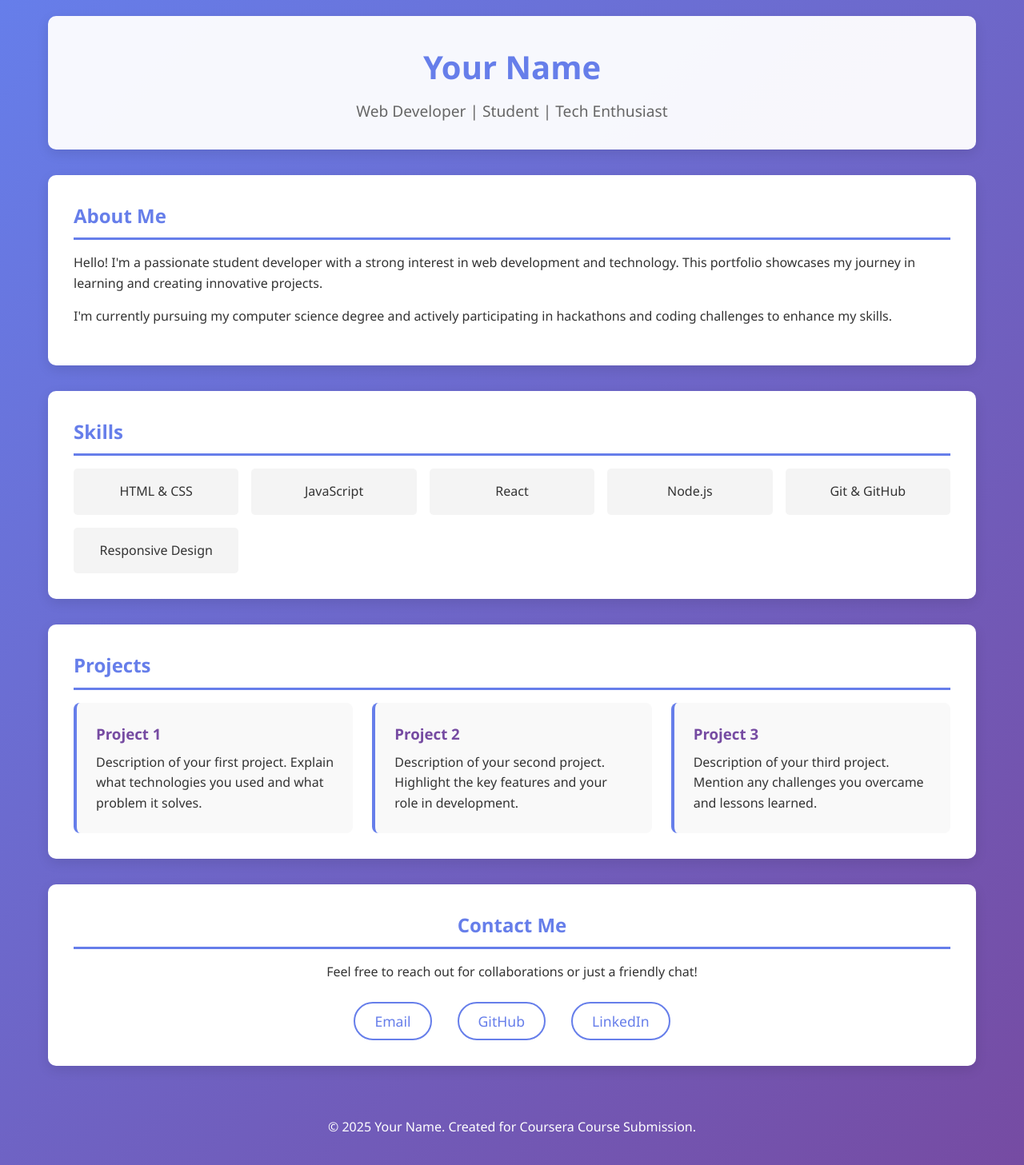
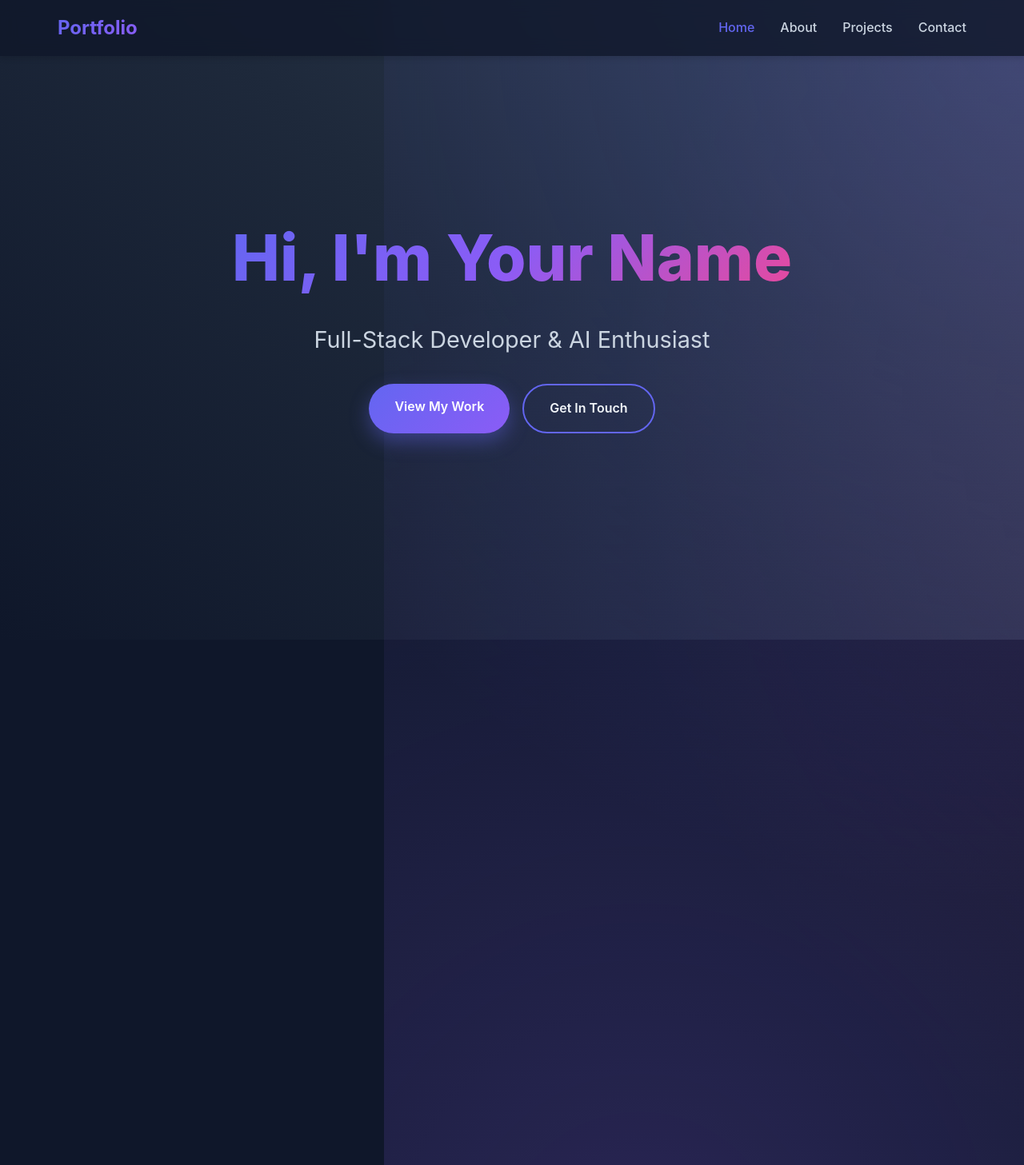
Before and after one commit to Bisakha842/coursera-portfolio, a plain HTML site: page index.html in a window 1280 px wide. Shown: the top 1457 px of the page at 80% size. After the commit the page ends 800 px from the top, so only its background shows below. Drawn offline with Linux system fonts and the light colour scheme.

Commit message:
Update homepage with advanced navigation and hero section
Added navigation and hero section to the portfolio.

```diff
--- a/index.html
+++ b/index.html
@@ -3,213 +3,35 @@
 <head>
     <meta charset="UTF-8">
     <meta name="viewport" content="width=device-width, initial-scale=1.0">
-    <title>My Portfolio - Coursera Project</title>
-    <style>
-        * {
-            margin: 0;
-            padding: 0;
-            box-sizing: border-box;
-        }
-
-        body {
-            font-family: 'Segoe UI', Tahoma, Geneva, Verdana, sans-serif;
-            line-height: 1.6;
-            color: #333;
-            background: linear-gradient(135deg, #667eea 0%, #764ba2 100%);
-        }
-
-        .container {
-            max-width: 1200px;
-            margin: 0 auto;
-            padding: 20px;
-        }
-
-        header {
-            background: rgba(255, 255, 255, 0.95);
-            padding: 2rem;
-            text-align: center;
-            border-radius: 10px;
-            margin-bottom: 2rem;
-            box-shadow: 0 5px 15px rgba(0,0,0,0.1);
-        }
-
-        header h1 {
-            color: #667eea;
-            font-size: 2.5rem;
-            margin-bottom: 0.5rem;
-        }
-
-        header p {
-            color: #666;
-            font-size: 1.2rem;
-        }
-
-        .section {
-            background: white;
-            padding: 2rem;
-            margin-bottom: 2rem;
-            border-radius: 10px;
-            box-shadow: 0 5px 15px rgba(0,0,0,0.1);
-        }
-
-        .section h2 {
-            color: #667eea;
-            margin-bottom: 1rem;
-            border-bottom: 3px solid #667eea;
-            padding-bottom: 0.5rem;
-        }
-
-        .about p {
-            margin-bottom: 1rem;
-        }
-
-        .skills {
-            display: grid;
-            grid-template-columns: repeat(auto-fit, minmax(200px, 1fr));
-            gap: 1rem;
-            margin-top: 1rem;
-        }
-
-        .skill-item {
-            background: #f4f4f4;
-            padding: 1rem;
-            border-radius: 5px;
-            text-align: center;
-            transition: transform 0.3s;
-        }
-
-        .skill-item:hover {
-            transform: translateY(-5px);
-            background: #667eea;
-            color: white;
-        }
-
-        .projects {
-            display: grid;
-            grid-template-columns: repeat(auto-fit, minmax(300px, 1fr));
-            gap: 1.5rem;
-            margin-top: 1rem;
-        }
-
-        .project-card {
-            background: #f9f9f9;
-            padding: 1.5rem;
-            border-radius: 8px;
-            border-left: 4px solid #667eea;
-            transition: transform 0.3s;
-        }
-
-        .project-card:hover {
-            transform: translateX(5px);
-            box-shadow: 0 5px 15px rgba(0,0,0,0.1);
-        }
-
-        .project-card h3 {
-            color: #764ba2;
-            margin-bottom: 0.5rem;
-        }
-
-        .contact {
-            text-align: center;
-        }
-
-        .contact-links {
-            display: flex;
-            justify-content: center;
-            gap: 2rem;
-            margin-top: 1.5rem;
-            flex-wrap: wrap;
-        }
-
-        .contact-links a {
-            color: #667eea;
-            text-decoration: none;
-            font-size: 1.1rem;
-            padding: 0.5rem 1.5rem;
-            border: 2px solid #667eea;
-            border-radius: 25px;
-            transition: all 0.3s;
-        }
-
-        .contact-links a:hover {
-            background: #667eea;
-            color: white;
-        }
-
-        footer {
-            text-align: center;
-            color: white;
-            padding: 2rem;
-            margin-top: 2rem;
-        }
-
-        @media (max-width: 768px) {
-            header h1 {
-                font-size: 2rem;
-            }
-
-            .projects {
-                grid-template-columns: 1fr;
-            }
-        }
-    </style>
+    <title>Portfolio | Coursera Project</title>
+    <link rel="stylesheet" href="style.css">
 </head>
 <body>
-    <div class="container">
-        <header>
-            <h1>Your Name</h1>
-            <p>Web Developer | Student | Tech Enthusiast</p>
-        </header>
+    <div class="animated-bg"></div>
 
-        <section class="section about">
-            <h2>About Me</h2>
-            <p>Hello! I'm a passionate student developer with a strong interest in web development and technology. This portfolio showcases my journey in learning and creating innovative projects.</p>
-            <p>I'm currently pursuing my computer science degree and actively participating in hackathons and coding challenges to enhance my skills.</p>
-        </section>
+    <nav>
+        <div class="nav-container">
+            <div class="logo">Portfolio</div>
+            <ul class="nav-links">
+                <li><a href="index.html" class="active">Home</a></li>
+                <li><a href="about.html">About</a></li>
+                <li><a href="projects.html">Projects</a></li>
+                <li><a href="contact.html">Contact</a></li>
+            </ul>
+        </div>
+    </nav>
 
-        <section class="section">
-            <h2>Skills</h2>
-            <div class="skills">
-                <div class="skill-item">HTML & CSS</div>
-                <div class="skill-item">JavaScript</div>
-                <div class="skill-item">React</div>
-                <div class="skill-item">Node.js</div>
-                <div class="skill-item">Git & GitHub</div>
-                <div class="skill-item">Responsive Design</div>
+    <section class="hero">
+        <div class="hero-content">
+            <h1>Hi, I'm Your Name</h1>
+            <p class="subtitle">Full-Stack Developer & AI Enthusiast</p>
+            <div class="hero-buttons">
+                <a href="projects.html" class="btn btn-primary">View My Work</a>
+                <a href="contact.html" class="btn btn-secondary">Get In Touch</a>
             </div>
-        </section>
+        </div>
+    </section>
 
-        <section class="section">
-            <h2>Projects</h2>
-            <div class="projects">
-                <div class="project-card">
-                    <h3>Project 1</h3>
-                    <p>Description of your first project. Explain what technologies you used and what problem it solves.</p>
-                </div>
-                <div class="project-card">
-                    <h3>Project 2</h3>
-                    <p>Description of your second project. Highlight the key features and your role in development.</p>
-                </div>
-                <div class="project-card">
-                    <h3>Project 3</h3>
-                    <p>Description of your third project. Mention any challenges you overcame and lessons learned.</p>
-                </div>
-            </div>
-        </section>
-
-        <section class="section contact">
-            <h2>Contact Me</h2>
-            <p>Feel free to reach out for collaborations or just a friendly chat!</p>
-            <div class="contact-links">
-                <a href="mailto:your.email@example.com">Email</a>
-                <a href="https://github.com/yourusername" target="_blank">GitHub</a>
-                <a href="https://linkedin.com/in/yourusername" target="_blank">LinkedIn</a>
-            </div>
-        </section>
-
-        <footer>
-            <p>&copy; 2025 Your Name. Created for Coursera Course Submission.</p>
-        </footer>
-    </div>
+    <script src="script.js"></script>
 </body>
 </html>
```
